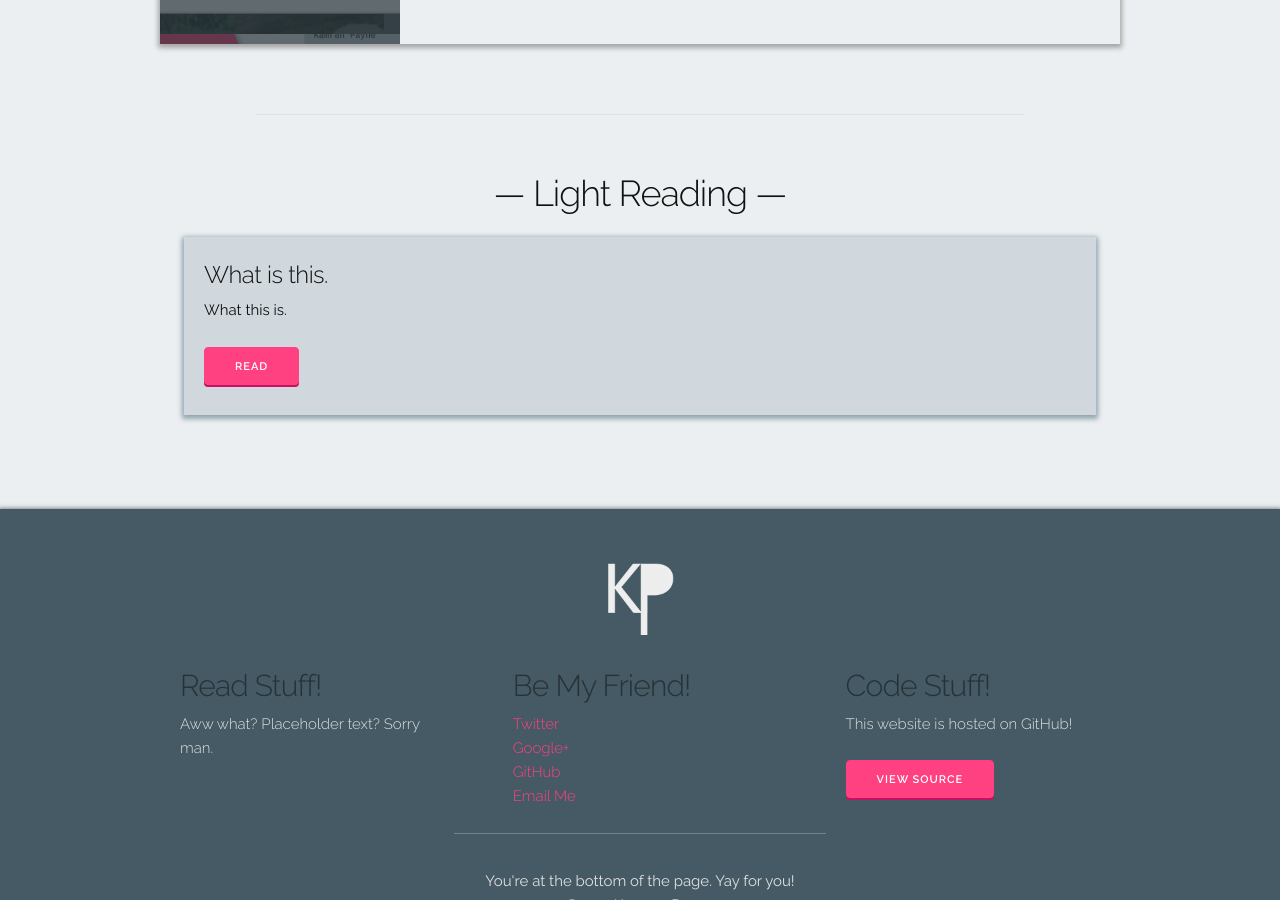
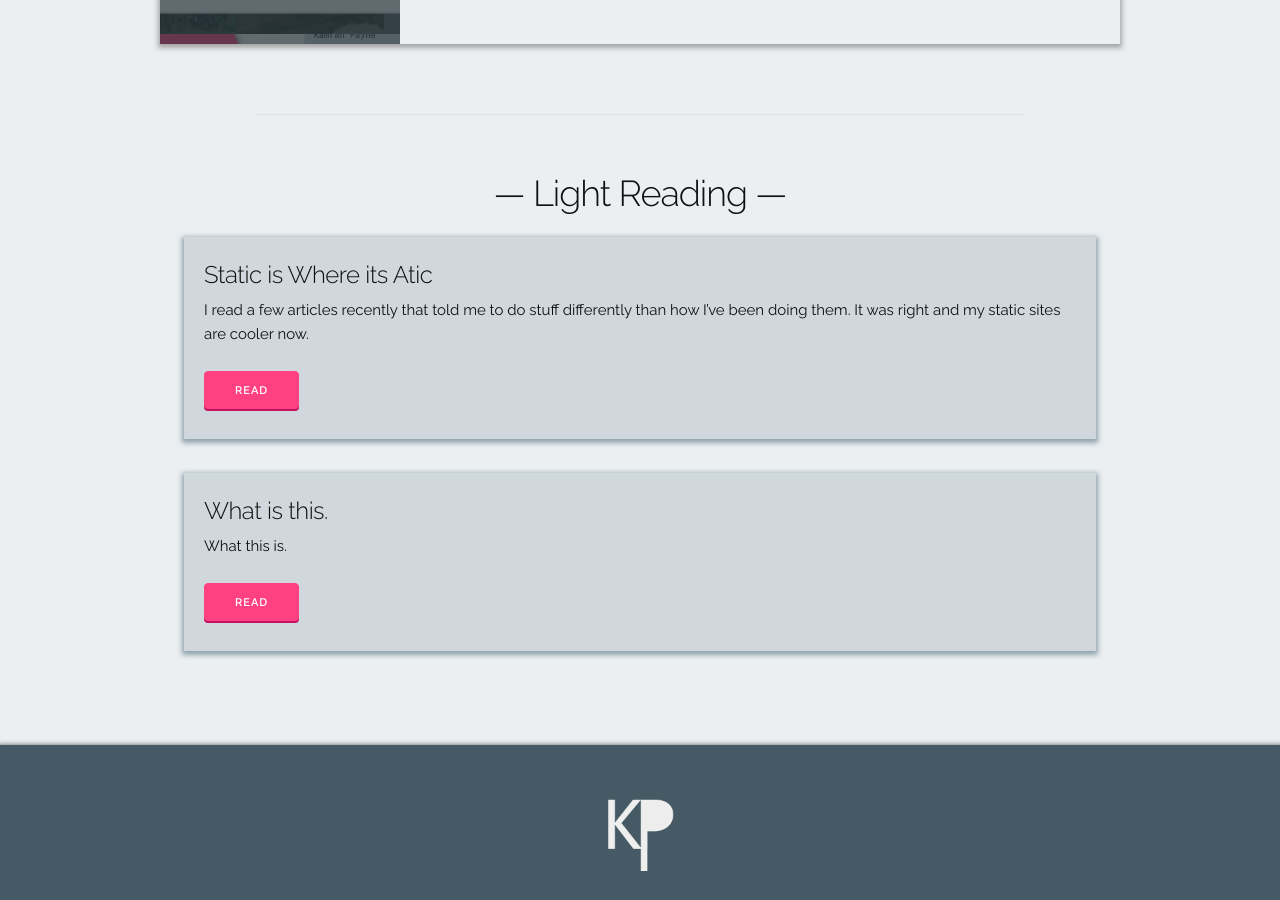
Before and after one commit to kmrn/kmrn.github.io, a Jekyll site: the page built from index.html, in a window 1280 px wide and 900 px high, scrolled down 856 px. Built offline with Jekyll 4.4.1, drawn with Linux system fonts in a browser that asks for light colours.

Commit message:
change frontmatter

```diff
--- a/_posts/2015-04-16-static.md
+++ b/_posts/2015-04-16-static.md
@@ -1,9 +1,9 @@
 ---
 published: true
 layout: post
-time: 2015-04-16
+date: "2015-04-16 18:17:29 -0500"
 categories: blog
-title: Static Apps: A JS Adventure
+title: Static is Where its Atic
 ---
 
 I read a few articles recently that told me to do stuff differently than how I've been doing them. It was right and my static sites are cooler now.
```
